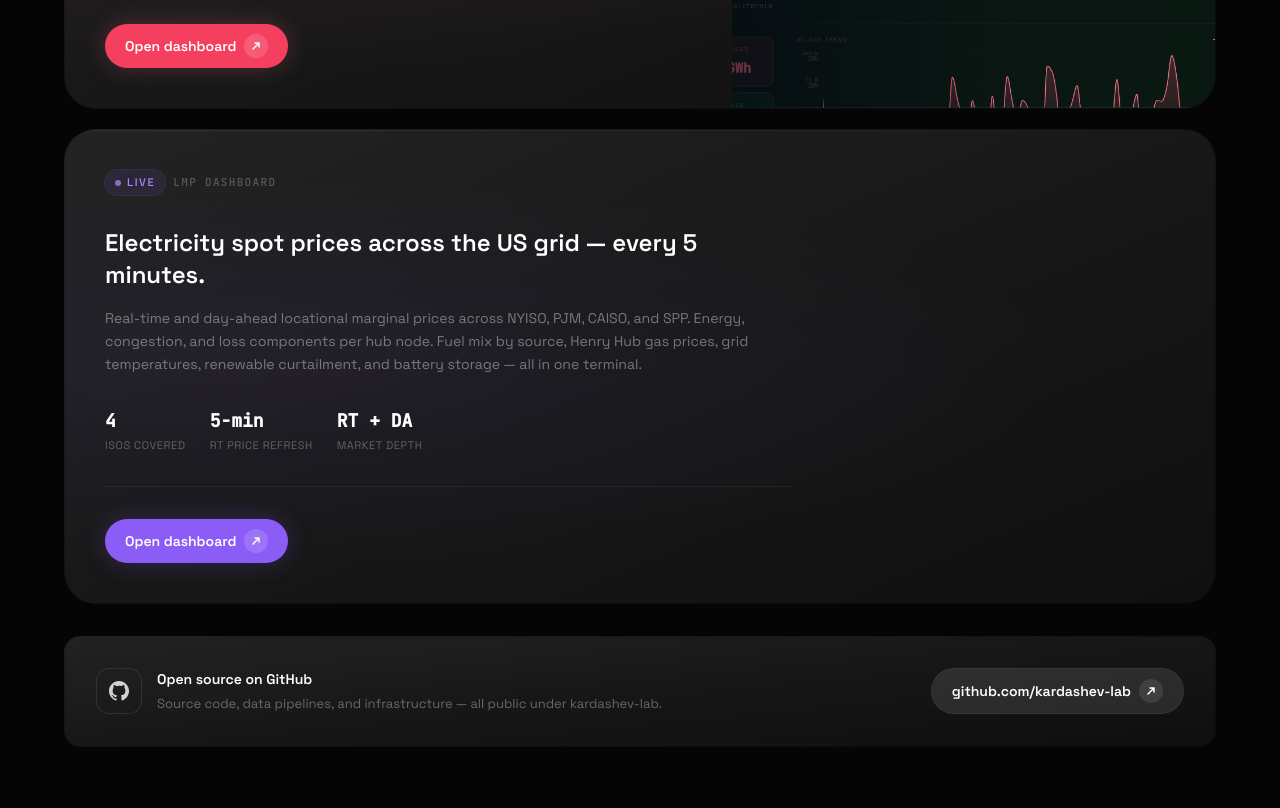
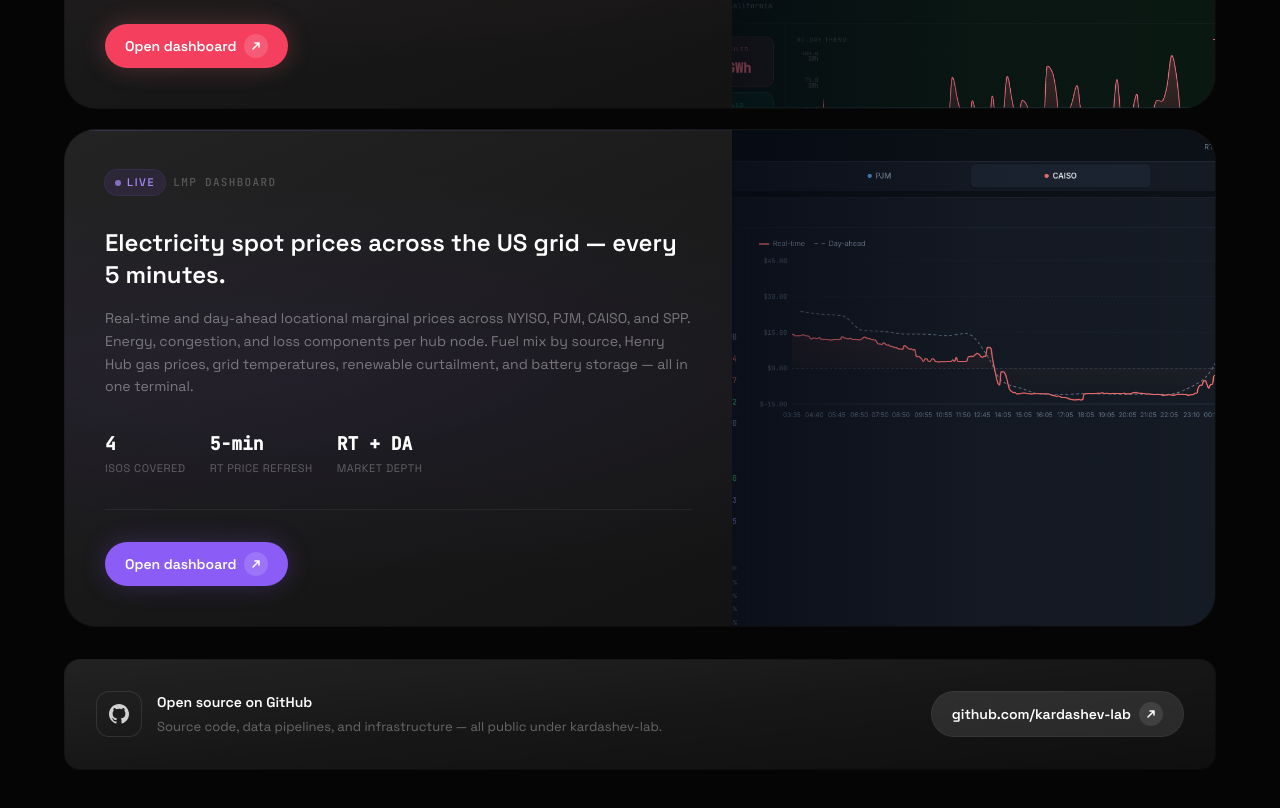
Before and after one commit to kardashev-lab/website, a Next.js app: page / in a window 1280 px wide. Shown: the part 2337-3145 px from the top of the page. Built offline with nearby package versions, Linux system fonts and the light colour scheme.

Commit message:
feat: add LMP dashboard screenshot to tools showcase
Wire tool-lmp.png into the LMP card so the live tools section shows a preview.

```diff
--- a/components/ToolsShowcase.tsx
+++ b/components/ToolsShowcase.tsx
@@ -90,8 +90,8 @@ const tools = [
     badge: 'bg-violet-500/10 text-violet-400 ring-violet-500/20',
     dot: 'bg-violet-400',
     button: 'bg-violet-500 hover:bg-violet-400 shadow-[0_0_24px_rgba(139,92,246,0.25)]',
-    image: null,
-    imageAlt: '',
+    image: '/images/tool-lmp.png',
+    imageAlt: 'LMP dashboard preview showing CAISO real-time prices',
     wide: true,
   },
 ];
```
Also changed, not shown: public/images/tool-lmp.png (added).
